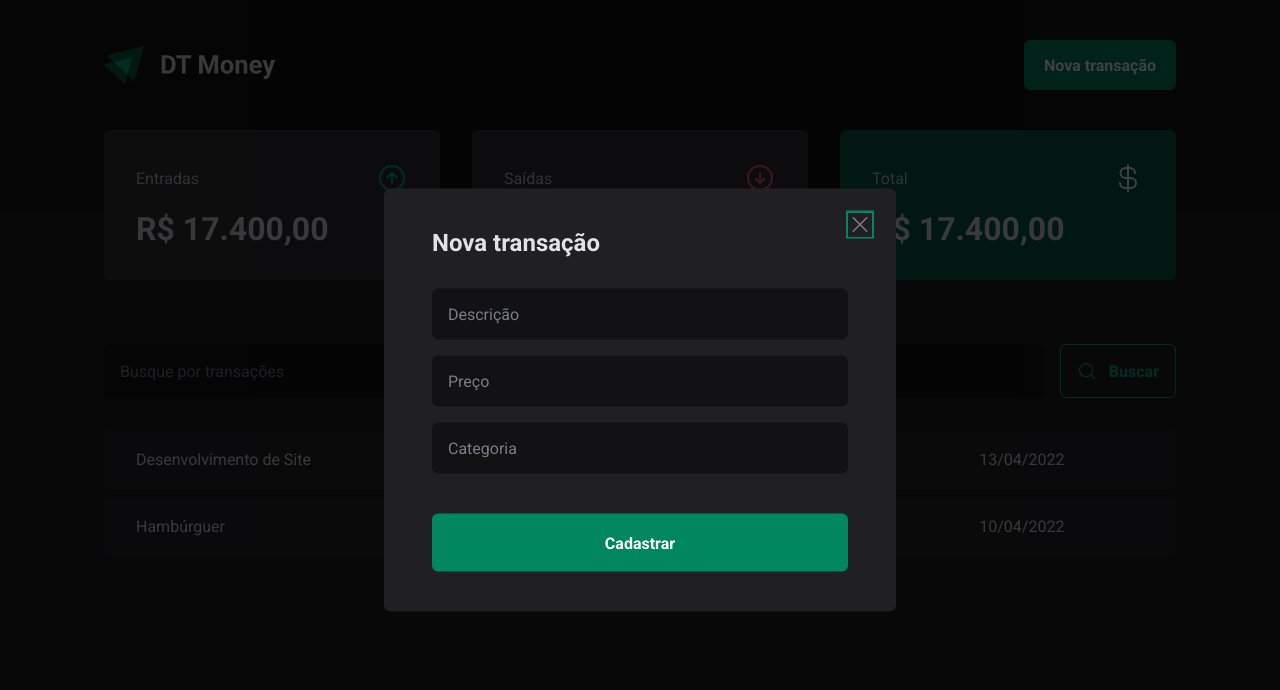
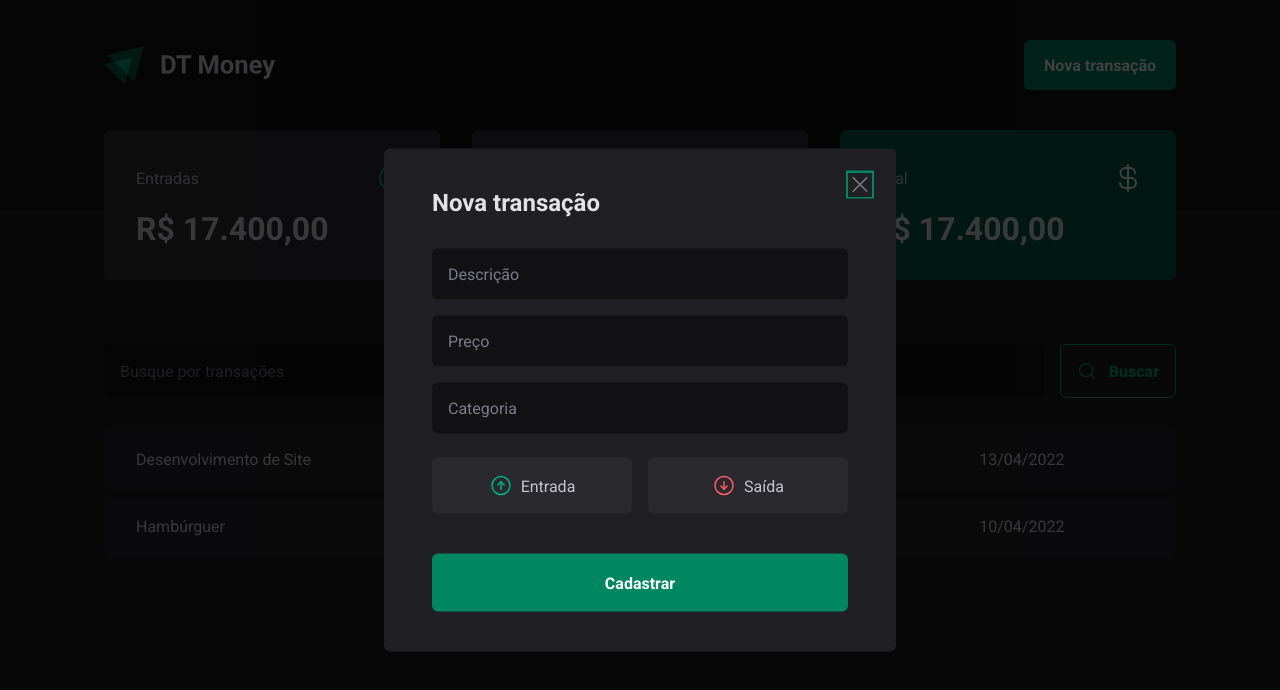
Before and after one commit to JudisP/dt-money, a React (Vite) app: page / in a window 1280 px wide. Both pictures are taken after a click on the button "Nova transação". Shown: the top 690 px of the page. Built offline with nearby package versions, Linux system fonts and the light colour scheme.

Commit message:
Botões de Entrada e Saída

```diff
--- a/src/components/NewTransactionModal/index.tsx
+++ b/src/components/NewTransactionModal/index.tsx
@@ -1,6 +1,6 @@
 import * as Dialog from '@radix-ui/react-dialog';
-import { X } from 'phosphor-react';
-import { CloseButton, Content, Overlay } from './styles';
+import { ArrowCircleDown, ArrowCircleUp, X } from 'phosphor-react';
+import { CloseButton, Content, Overlay, TransactionType, TransactionTypeButton } from './styles';
 
 export function NewTransctionModal() {
   return (
@@ -19,6 +19,17 @@ export function NewTransctionModal() {
           <input type="number" placeholder="Preço" required />
           <input type="text" placeholder="Categoria" required />
 
+          <TransactionType>
+            <TransactionTypeButton variant='income'>
+              <ArrowCircleUp size={24}/>
+              Entrada
+            </TransactionTypeButton>
+
+            <TransactionTypeButton variant='outcome'>
+              <ArrowCircleDown size={24}/>
+              Saída
+            </TransactionTypeButton>
+          </TransactionType>
           <button type="submit">
             Cadastrar
           </button>
--- a/src/components/NewTransactionModal/styles.ts
+++ b/src/components/NewTransactionModal/styles.ts
@@ -68,3 +68,31 @@ export const CloseButton = styled(Dialog.Close)`
   cursor: pointer;
   color: ${props => props.theme["gray-500"]};
 `;
+
+export const TransactionType = styled.div`
+  display: grid;
+  grid-template-columns: repeat(2, 1fr);
+  gap: 1rem;
+  margin-top: 0.5rem;
+`;
+
+interface TransactionTypeButtonProps {
+  variant: 'income' | 'outcome';
+}
+
+export const TransactionTypeButton = styled.div<TransactionTypeButtonProps>`
+  background: ${props => props.theme["gray-700"]};
+  padding: 1rem;
+  display: flex;
+  align-items: center;
+  justify-content: center;
+  gap: 0.5rem;
+  border-radius: 6px;
+  cursor: pointer;
+  border: 0;
+  color: ${props => props.theme["gray-300"]};
+
+  svg {
+    color: ${props => props.variant === 'income' ? props.theme["green-300"] : props.theme["red-300"]}
+  }
+`;
```
